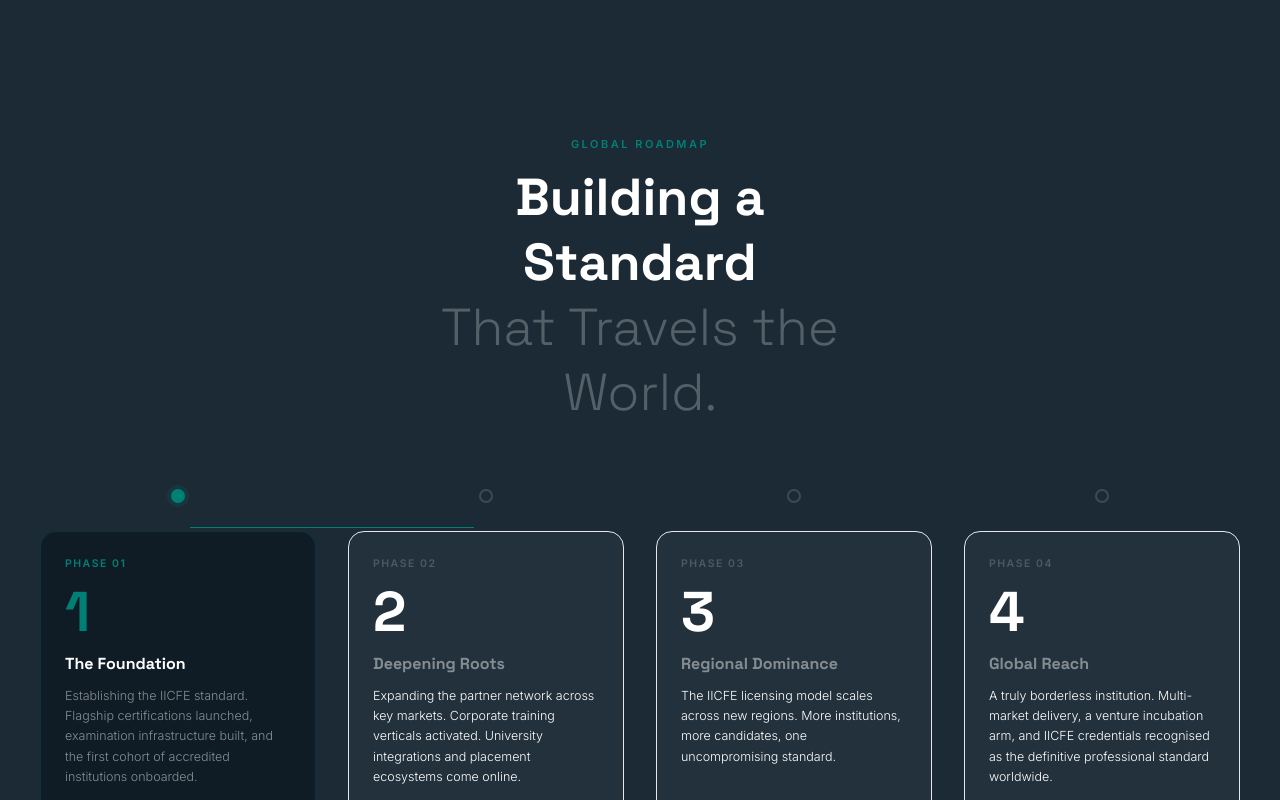
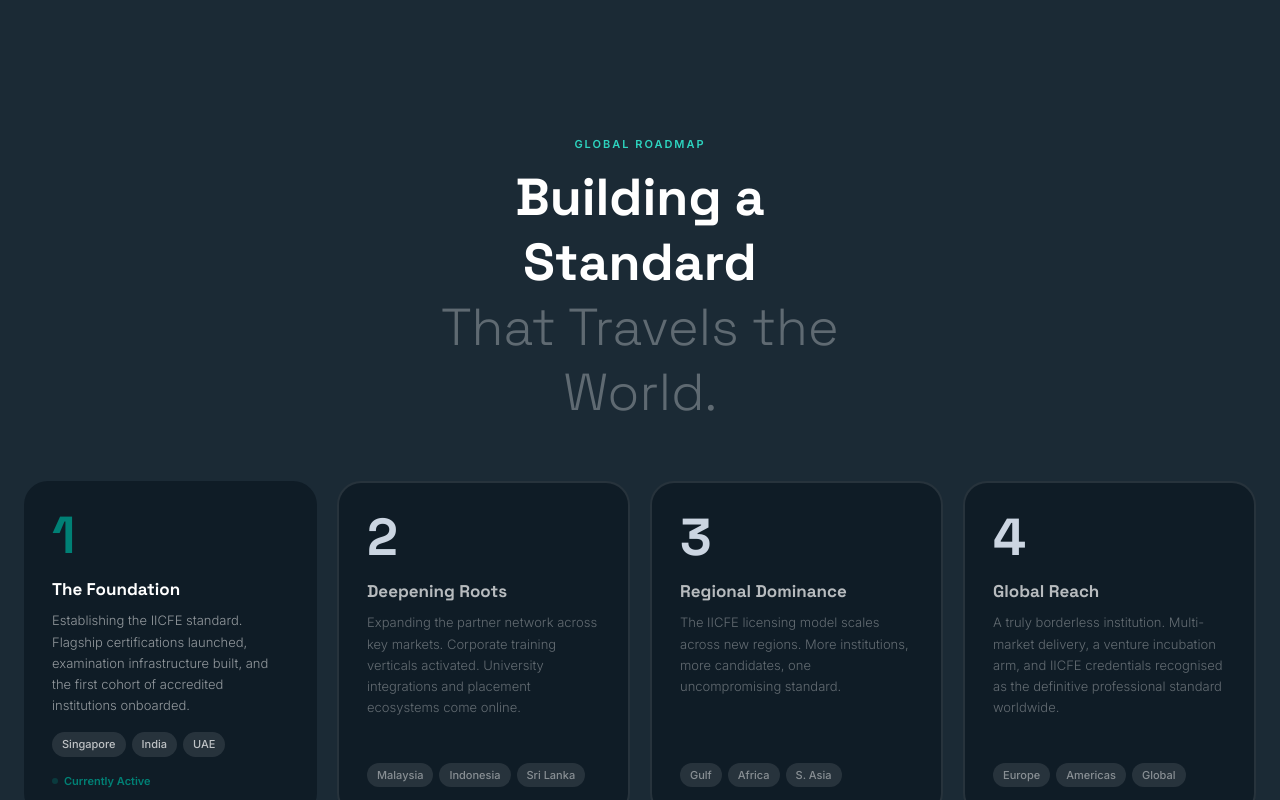
Before and after one commit to iicfeglobal-create/IICFE, a React (Vite) app: page / in a window 1280 px wide. Shown: the part 5780-6580 px from the top of the page. Built offline with nearby package versions, Linux system fonts and the light colour scheme.

Commit message:
Update GlobalExpansion.jsx

```diff
--- a/src/components/sections/GlobalExpansion.jsx
+++ b/src/components/sections/GlobalExpansion.jsx
@@ -1,8 +1,32 @@
 const phases = [
-  { num: '01', title: 'The Foundation', desc: 'Establishing the IICFE standard. Flagship certifications launched, examination infrastructure built, and the first cohort of accredited institutions onboarded.', markets: ['Singapore', 'India', 'UAE'], active: true },
-  { num: '02', title: 'Deepening Roots', desc: 'Expanding the partner network across key markets. Corporate training verticals activated. University integrations and placement ecosystems come online.', markets: ['Malaysia', 'Indonesia', 'Sri Lanka'], active: false },
-  { num: '03', title: 'Regional Dominance', desc: 'The IICFE licensing model scales across new regions. More institutions, more candidates, one uncompromising standard.', markets: ['Gulf', 'Africa', 'S. Asia'], active: false },
-  { num: '04', title: 'Global Reach', desc: 'A truly borderless institution. Multi-market delivery, a venture incubation arm, and IICFE credentials recognised as the definitive professional standard worldwide.', markets: ['Europe', 'Americas', 'Global'], active: false },
+  {
+    num: '1',
+    title: 'The Foundation',
+    desc: 'Establishing the IICFE standard. Flagship certifications launched, examination infrastructure built, and the first cohort of accredited institutions onboarded.',
+    markets: ['Singapore', 'India', 'UAE'],
+    active: true,
+  },
+  {
+    num: '2',
+    title: 'Deepening Roots',
+    desc: 'Expanding the partner network across key markets. Corporate training verticals activated. University integrations and placement ecosystems come online.',
+    markets: ['Malaysia', 'Indonesia', 'Sri Lanka'],
+    active: false,
+  },
+  {
+    num: '3',
+    title: 'Regional Dominance',
+    desc: 'The IICFE licensing model scales across new regions. More institutions, more candidates, one uncompromising standard.',
+    markets: ['Gulf', 'Africa', 'S. Asia'],
+    active: false,
+  },
+  {
+    num: '4',
+    title: 'Global Reach',
+    desc: 'A truly borderless institution. Multi-market delivery, a venture incubation arm, and IICFE credentials recognised as the definitive professional standard worldwide.',
+    markets: ['Europe', 'Americas', 'Global'],
+    active: false,
+  },
 ]
 
 export default function GlobalExpansion() {
@@ -10,68 +34,56 @@
     <section className="py-20 bg-ink-soft">
       <div className="max-w-[1320px] mx-auto px-6">
 
-        {/* Header */}
-        <div className="text-center max-w-[480px] mx-auto mb-16">
-          <p className="text-[11px] font-bold tracking-[2.5px] uppercase text-lime mb-3">Global Roadmap</p>
+        <div className="text-center max-w-[480px] mx-auto mb-14">
+          <p className="text-[11px] font-bold tracking-[2px] uppercase text-teal-400 mb-3">
+            Global Roadmap
+          </p>
           <h2 className="font-heading text-[40px] lg:text-[52px] font-bold text-white leading-tight">
             Building a Standard<br />
-            <span className="text-white/25 font-light">That Travels the World.</span>
+            <span className="text-white/30 font-light">That Travels the World.</span>
           </h2>
         </div>
 
-        {/* Timeline connector */}
-        <div className="relative">
-          {/* Background connector line */}
-          <div className="hidden lg:block absolute top-[38px] left-[calc(12.5%+12px)] right-[calc(12.5%+12px)] h-px bg-white/8 z-0" />
-          {/* Active fill — spans first phase dot */}
-          <div className="hidden lg:block absolute top-[38px] left-[calc(12.5%+12px)] w-[calc(25%-24px)] h-px bg-lime z-10" />
-
-          <div className="grid grid-cols-1 sm:grid-cols-2 lg:grid-cols-4 gap-0 relative z-20">
+        <div className="grid grid-cols-1 sm:grid-cols-2 lg:grid-cols-4 gap-5">
           {phases.map(({ num, title, desc, markets, active }) => (
-              <div key={num} className="px-4">
-
-                {/* Dot */}
-                <div className="flex justify-center mb-7">
-                  <div className={`w-3.5 h-3.5 rounded-full border-2 transition-all ${
+            <div
+              key={num}
+              className={`rounded-3xl p-7 flex flex-col hover:-translate-y-1 transition-all duration-200 cursor-default ${
                 active
-                      ? 'bg-lime border-lime ring-4 ring-lime/15'
-                      : 'bg-ink-soft border-white/15'
-                  }`} />
+                  ? 'bg-ink'
+                  : 'bg-ink border-2 border-white/10 hover:border-lime'
+              }`}
+            >
+              <div
+                className={`font-heading text-[52px] font-bold leading-none mb-4 ${
+                  active ? 'text-lime' : 'text-slate-300'
+                }`}
+              >
+                {num}
               </div>
 
-                {/* Card */}
-                <div className={`rounded-2xl p-6 h-full flex flex-col transition-all duration-200 ${
-                  active
-                    ? 'bg-ink border border-lime/25 hover:-translate-y-1'
-                    : 'bg-white/[0.03] border border-white/7 hover:border-white/15 hover:-translate-y-1'
-                }`}>
-                  {/* Phase label */}
-                  <p className={`text-[10.5px] font-bold tracking-[1.5px] uppercase mb-3 ${active ? 'text-lime' : 'text-white/20'}`}>
-                    Phase {num}
-                  </p>
-
-                  {/* Big number */}
-                  <div className={`font-heading text-[56px] font-extrabold leading-none mb-3 ${active ? 'text-lime' : 'text-white/8'}`}>
-                    {num.replace(/^0/, '')}
-                  </div>
-
-                  {/* Title */}
-                  <h4 className={`font-heading text-[16px] font-bold mb-2.5 ${active ? 'text-white' : 'text-white/45'}`}>
+              <h4
+                className={`font-heading text-[17px] font-bold mb-2 ${
+                  active ? 'text-white' : 'text-white/70'
+                }`}
+              >
                 {title}
               </h4>
 
-                  {/* Description */}
-                  <p className={`text-[12.5px] font-light leading-relaxed flex-1 mb-4 ${active ? 'text-white/50' : 'text-white/22'}`}>
+              <p
+                className={`text-[13px] font-light leading-relaxed flex-1 mb-4 ${
+                  active ? 'text-white/55' : 'text-white/35'
+                }`}
+              >
                 {desc}
               </p>
 
-                  {/* Market tags */}
               <div className="flex flex-wrap gap-1.5">
                 {markets.map(m => (
                   <span
                     key={m}
-                        className={`text-[10.5px] font-semibold px-2.5 py-1 rounded-full ${
-                          active ? 'bg-lime/10 text-lime/80' : 'bg-white/5 text-white/30'
+                    className={`text-[11px] px-2.5 py-1 rounded-full font-medium ${
+                      active ? 'bg-white/10 text-white/70' : 'bg-white/10 text-white/45'
                     }`}
                   >
                     {m}
@@ -79,18 +91,14 @@
                 ))}
               </div>
 
-                  {/* Active badge */}
               {active && (
-                    <div className="mt-4 pt-4 border-t border-lime/15 flex items-center gap-1.5 text-[10.5px] font-bold text-lime tracking-wide">
+                <div className="mt-4 flex items-center gap-1.5 text-[11px] text-lime font-bold">
                   <span className="w-1.5 h-1.5 bg-lime rounded-full blink-dot" />
-                      Currently active
+                  Currently Active
                 </div>
               )}
             </div>
-
-              </div>
           ))}
-          </div>
         </div>
 
       </div>
```
Lines whose indentation alone changed are shown as unchanged.
